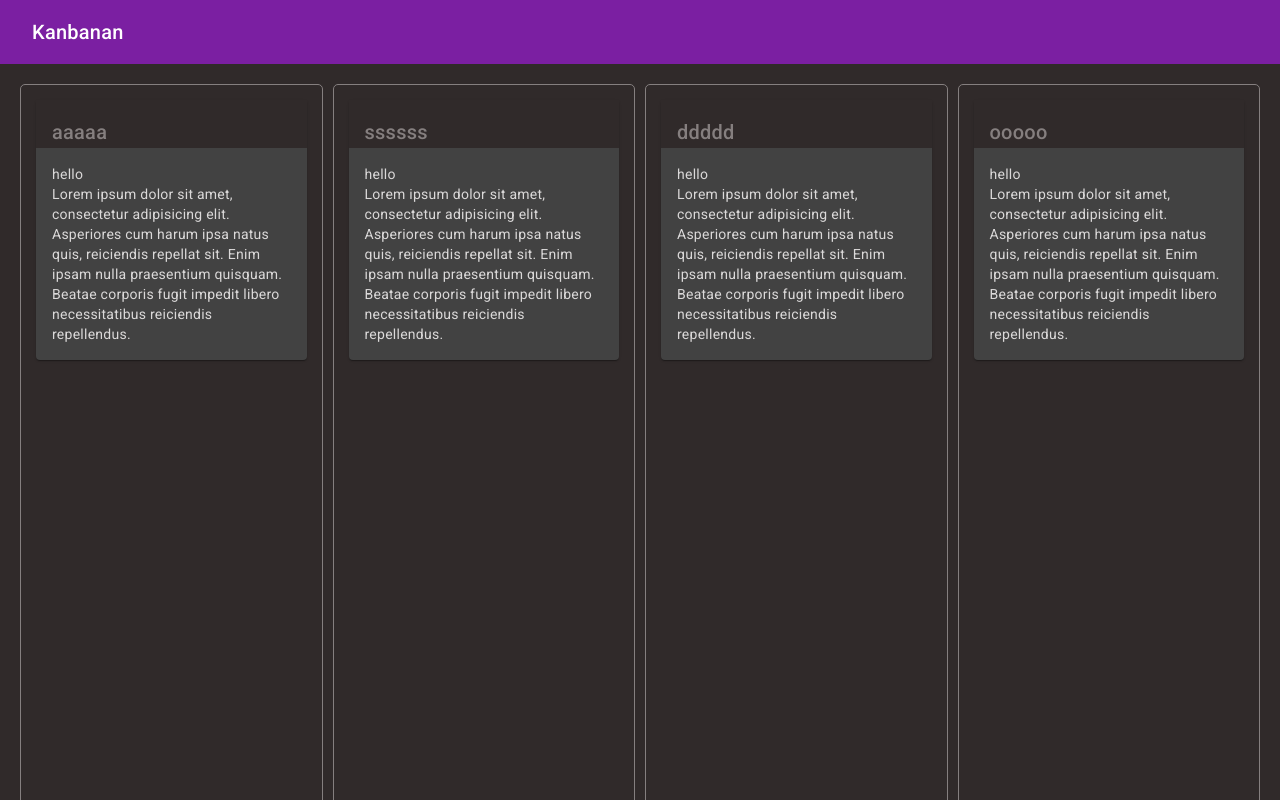
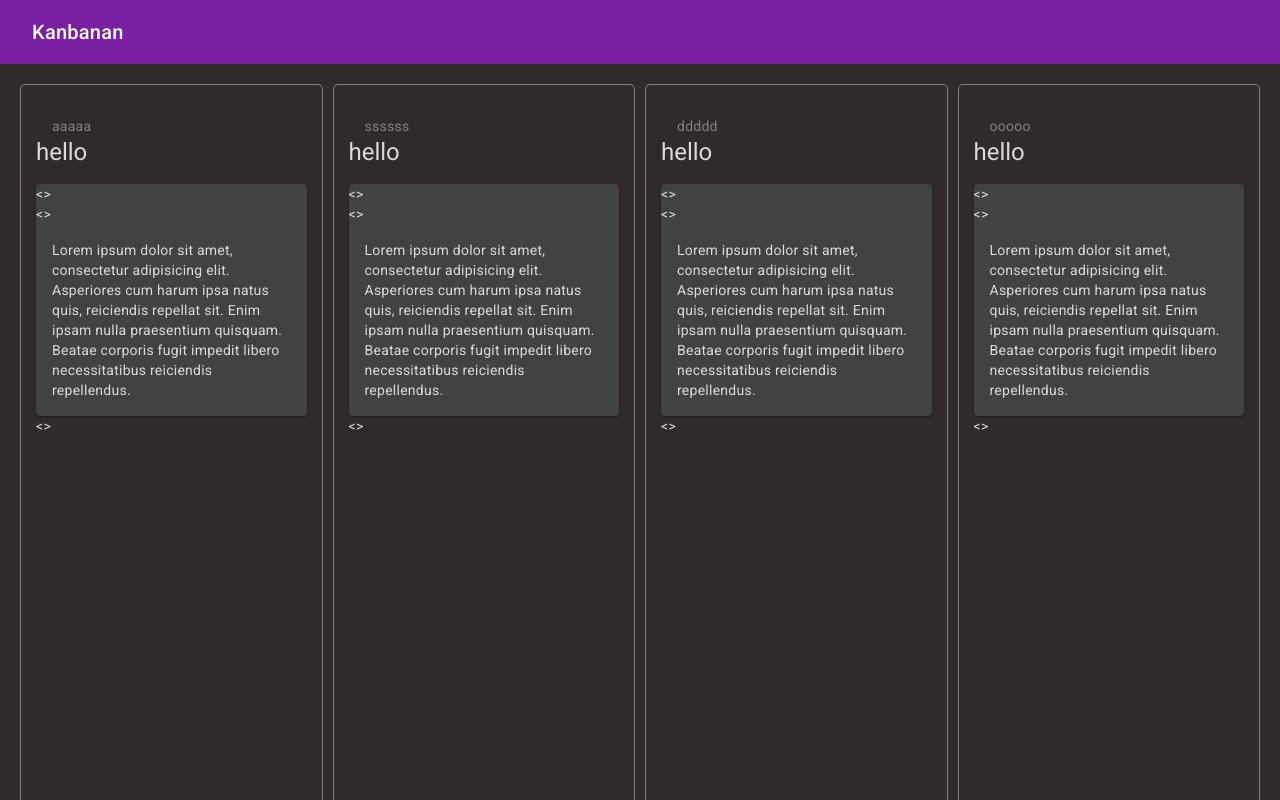
Before and after one commit to Evgenii2104/Kanbanan, an Angular app: page /system in a window 1280 px wide. Built offline with nearby package versions, Linux system fonts and the light colour scheme.

Commit message:
добавление задач

```diff
--- a/src/app/system/board/board-column/board.column.component.html
+++ b/src/app/system/board/board-column/board.column.component.html
@@ -1,17 +1,11 @@
 <div class="container">
-  <mat-card>
   <div class="header">
     <mat-card-header>
       <mat-card-title>{{column.title}}</mat-card-title>
     </mat-card-header>
   </div>
   <div class="content">
-      <mat-card-content>
-        <p>
     <kb-board-task></kb-board-task>
-          Lorem ipsum dolor sit amet, consectetur adipisicing elit. Asperiores cum harum ipsa natus quis, reiciendis repellat sit. Enim ipsam nulla praesentium quisquam. Beatae corporis fugit impedit libero necessitatibus reiciendis repellendus.
-        </p>
-      </mat-card-content>
     </div>
-  </mat-card>
+
 </div>
--- a/src/app/system/board/board-task/board.task.component.html
+++ b/src/app/system/board/board-task/board.task.component.html
@@ -1,3 +1,17 @@
-<div>
-  hello
+<div class="task">
+  <h1>hello</h1>
+  <div class="container">
+    <mat-card>
+      <<!--<div class="title">{{task.title}}</div>-->>
+      <div class="description">
+        <<!--{{task.description}}-->>
+        <mat-card-content>
+          <p>
+            Lorem ipsum dolor sit amet, consectetur adipisicing elit. Asperiores cum harum ipsa natus quis, reiciendis repellat sit. Enim ipsam nulla praesentium quisquam. Beatae corporis fugit impedit libero necessitatibus reiciendis repellendus.
+          </p>
+        </mat-card-content>
+      </div>
+    </mat-card>
+    <<!--<div class="status">{{task.status}}</div>-->>
+  </div>
 </div>
```
Lines whose indentation alone changed are shown as unchanged.
